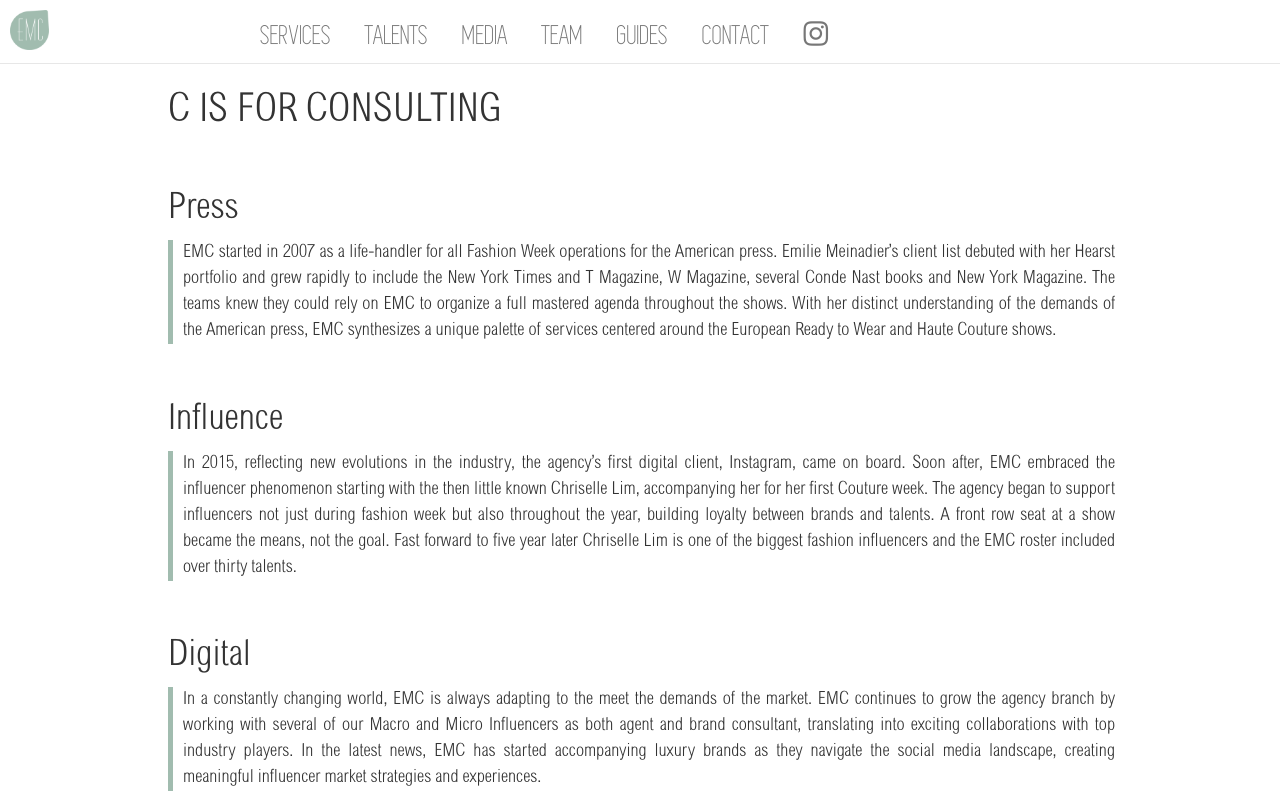
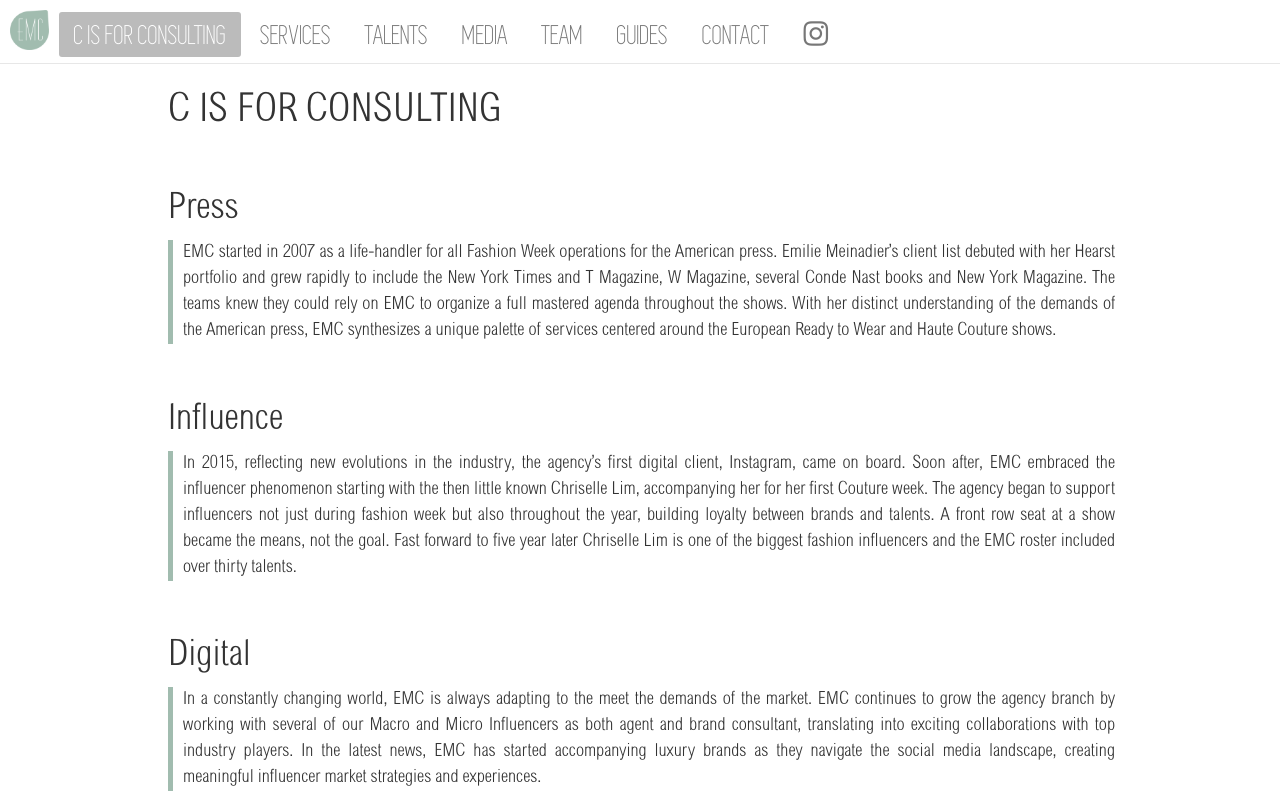
Before and after one commit to emeinadier/emeinadier.github.io, a plain HTML site: page index.html in a window 1280 px wide. Both pictures are taken after a click on the link "C IS FOR CONSULTING". Shown: the top 800 px of the page. Drawn offline with Linux system fonts and the light colour scheme.

Commit message:
Solved CSS issue with Chrome

```diff
--- a/css/emc.css
+++ b/css/emc.css
@@ -70,8 +70,8 @@
 
 .nav-button-active {
 	color: #fff !important;
-	background-color: #bbb;
-	border-radius: 3px;
+	background-color: #bbb !important;;
+	border-radius: 3px !important;;
 }
 
 .icon {
```
